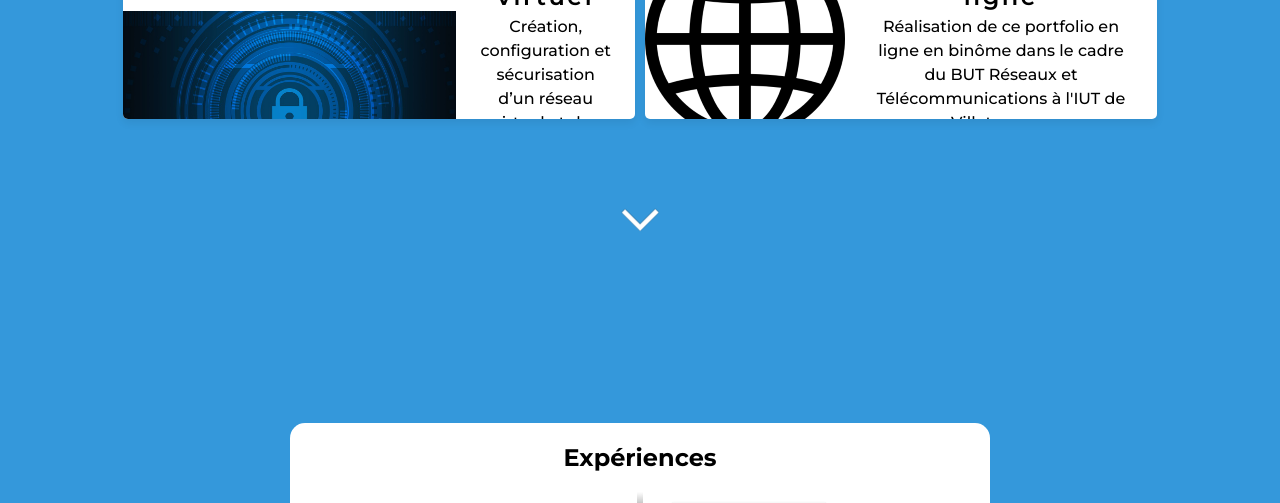
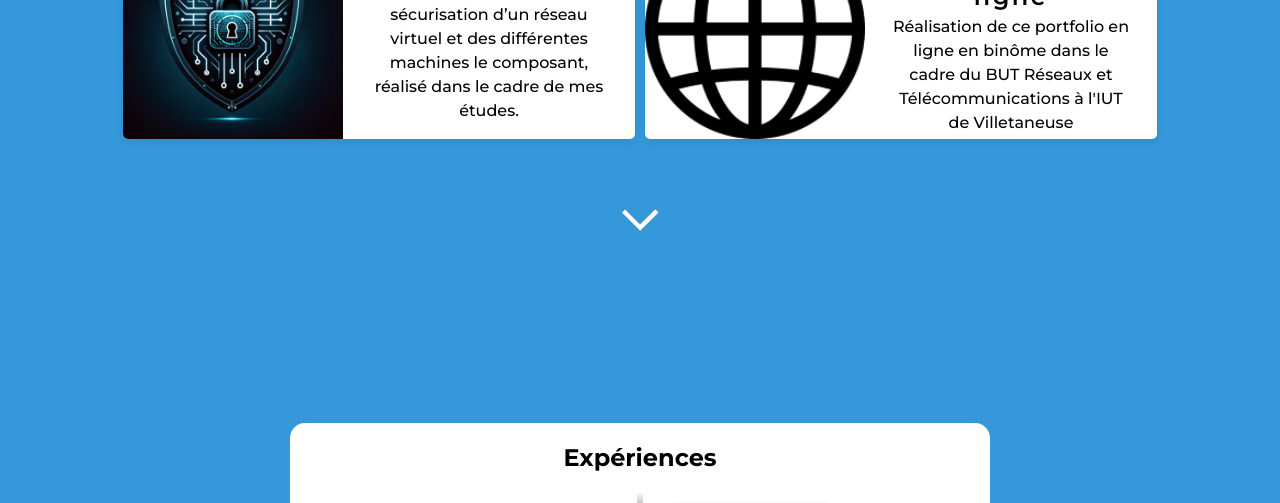
Before and after one commit to jawedc/cv.jchadli.fr, a plain HTML site: page index.html in a window 1280 px wide. Shown: the part 4511-5014 px from the top of the page. Drawn offline with Linux system fonts and the light colour scheme.

Commit message:
patch projets

```diff
--- a/css/style.css
+++ b/css/style.css
@@ -569,7 +569,7 @@ body>div {
 .CarteProjet {
   width: 40%;
   /* Largeur de la carte */
-  height: 200px;
+  height: 220px;
   background: #fff;
   /* Fond blanc */
   border-radius: 5px;
@@ -599,47 +599,39 @@ body>div {
 /* Style pour l'image de la carte de projet */
 .CarteProjetImgRPI {
   display: flex;
-  justify-content: center;
-  align-items: center;
 }
 
 .CarteProjetImgRPI img {
-  height: 200px;
-  width: auto;
+  height: 220px;
+  width: 220px;
 }
 
 /* Style pour l'image de la carte de projet */
 .CarteProjetImgSAE15 {
   display: flex;
-  justify-content: center;
-  align-items: center;
 }
 
 .CarteProjetImgSAE15 img {
-  height: 200px;
-  width: auto;
+  height: 220px;
+  width: 220px;
 }
 
 .CarteProjetImgSAE12 {
   display: flex;
-  justify-content: center;
-  align-items: center;
 }
 
 .CarteProjetImgSAE12 img {
-  height: 200px;
-  width: auto;
+  height: 220px;
+  width: 220px;
 }
 
-.CarteProjetImgSAE13 {
+.CarteProjetImgSAE14 {
   display: flex;
-  justify-content: center;
-  align-items: center;
 }
 
-.CarteProjetImgSAE13 img {
-  height: 200px;
-  width: auto;
+.CarteProjetImgSAE14 img {
+  height: 220px;
+  width: 220px;
 }
 
 /* Style pour le texte de la carte de projet */
--- a/index.html
+++ b/index.html
@@ -304,7 +304,7 @@
         <!-- Le contenu est identique à la carte de projet 1 -->
         <div class="CarteProjet">
           <div class="CarteProjetContenu">
-            <div class="CarteProjetImgSAE12"><img src="img/cyber-security.jpg" alt="image de cybersécurité"></div>
+            <div class="CarteProjetImgSAE12"><img src="img/cyber-security2.jpg" alt="image de cybersécurité"></div>
             <div class="CarteProjetTxt">
               <h3>Réseau virtuel</h3>
               <p>Création, configuration et sécurisation d’un réseau virtuel et des différentes machines le composant, réalisé dans le cadre de mes études. </p>
@@ -315,7 +315,7 @@
         <!-- Le contenu est identique à la carte de projet 1 -->
         <div class="CarteProjet">
           <div class="CarteProjetContenu">
-            <div class="CarteProjetImgSAE13"><img src="img/site.png" alt="icône représentant internet"></div>
+            <div class="CarteProjetImgSAE14"><img src="img/site.png" alt="icône représentant internet"></div>
             <div class="CarteProjetTxt">
               <h3>Portefolio en ligne</h3>
               <p>Réalisation de ce portfolio en ligne en binôme dans le cadre du BUT Réseaux et Télécommunications à
```
Also changed, not shown: img/cyber-security2.jpg (added).
